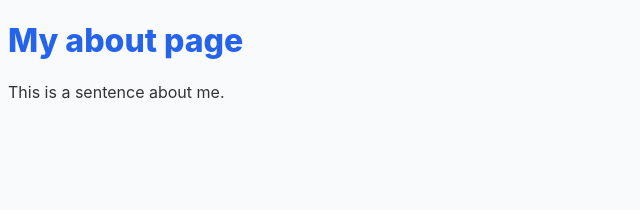
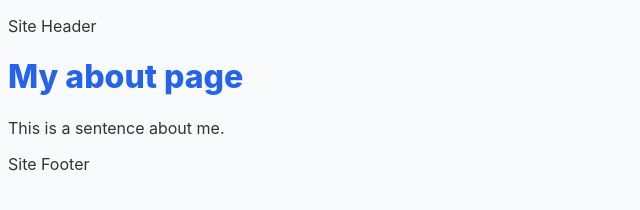
Before and after one commit to izzumani/react-gatsby, a Gatsby site: page /about in a window 1280 px wide. Shown: the whole page, without its empty margins (0-640 px from the left). Built offline with nearby package versions, Linux system fonts and the light colour scheme; Gatsby itself is replaced by a stand-in of ours.

Commit message:
Creating a reusable layout

```diff
--- a/gatsby-config.js
+++ b/gatsby-config.js
@@ -1,6 +1,8 @@
 module.exports = {
 	plugins: [
-	// 'gatsby-plugin-sass'
+	'gatsby-plugin-sass'
     //'gatsby-plugin-postcss'
 	],
+
+	// plugins: ['gatsby-plugin-styled-components']
 };
--- a/package.json
+++ b/package.json
@@ -14,13 +14,16 @@
   "author": "",
   "license": "ISC",
   "dependencies": {
+    "babel-plugin-styled-components": "^2.0.7",
     "gatsby": "^4.14.1",
     "gatsby-plugin-postcss": "^5.14.0",
     "gatsby-plugin-sass": "^5.14.0",
+    "gatsby-plugin-styled-components": "^5.14.0",
     "postcss": "^8.4.14",
     "react": "^17.0.2",
     "react-dom": "^17.0.2",
     "sass": "^1.52.1",
+    "styled-components": "^5.3.5",
     "tailwindcss": "^3.0.24"
   }
 }
--- /dev/null
+++ b/src/components/Footer.js
@@ -0,0 +1,9 @@
+import React from "react";
+
+const Footer = ()=>(
+    <footer>
+        <p>Site Footer</p>
+    </footer>
+)
+
+export default Footer
--- /dev/null
+++ b/src/components/Header.js
@@ -0,0 +1,9 @@
+import React from "react"
+
+const Header =() =>(
+    <header>
+        <p>Site Header</p>
+    </header>
+)
+
+export default Header;
--- /dev/null
+++ b/src/components/Layout.js
@@ -0,0 +1,16 @@
+import React from "react"
+import Footer from "./Footer"
+import Header from "./Header"
+
+const Layout  =({children}) =>(
+
+    <div>
+        <Header/>
+            <main>
+                {children}
+            </main>
+        <Footer/>
+    </div>
+)
+
+export default Layout
--- a/src/pages/about.js
+++ b/src/pages/about.js
@@ -1,11 +1,14 @@
 import React from "react"
-
+import Layout from "../components/Layout"
 export default function About()
 {
     return (
-        <div>
-            <h1>My about page</h1>
-            <p>This is a sentence about me.</p>
-        </div>
+        <Layout>
+            <div>
+                <h1>My about page</h1>
+                <p>This is a sentence about me.</p>
+            </div>
+        </Layout>
+
     )
 }
```
Also changed, not shown: src/pages/index.js (+21 -2 lines), 1 other file.
